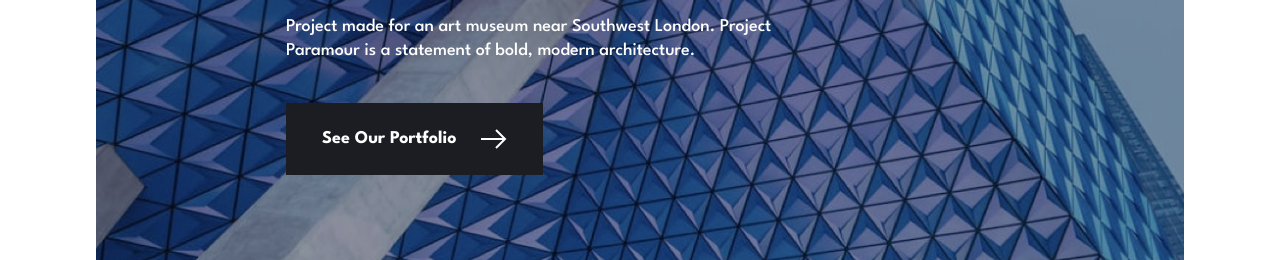
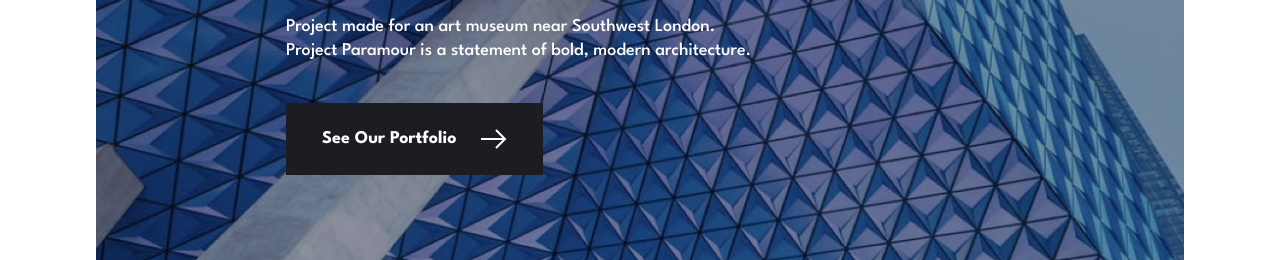
Before and after one commit to karolbanat/fem-arch-studio-website, a website built with Vite: page index.html in a window 1280 px wide. Shown: the part 515-775 px from the top of the page. Built offline with nearby package versions, Linux system fonts and the light colour scheme.

Commit message:
Slide body width change

```diff
--- a/src/style.css
+++ b/src/style.css
@@ -357,7 +357,7 @@ h2 {
 .slide__body {
 	margin-inline: clamp(2rem, 7.5vw, 3.625rem);
 	padding-block: 2rem;
-	max-width: 33.75rem;
+	max-width: 30.25rem;
 }
 
 .slide__image {
```
